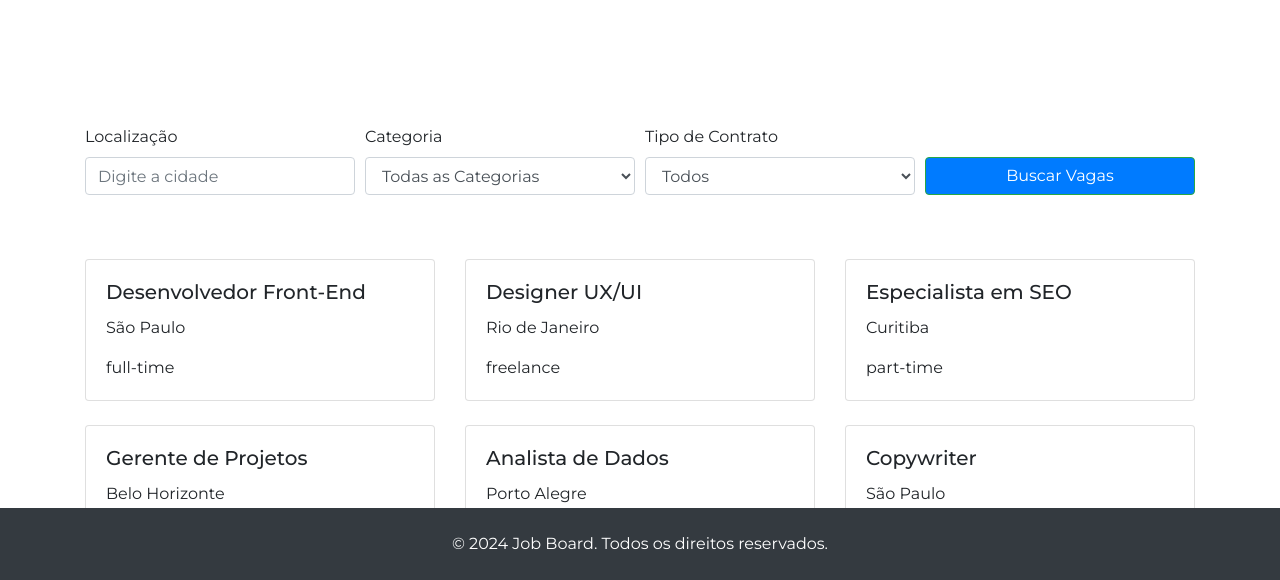
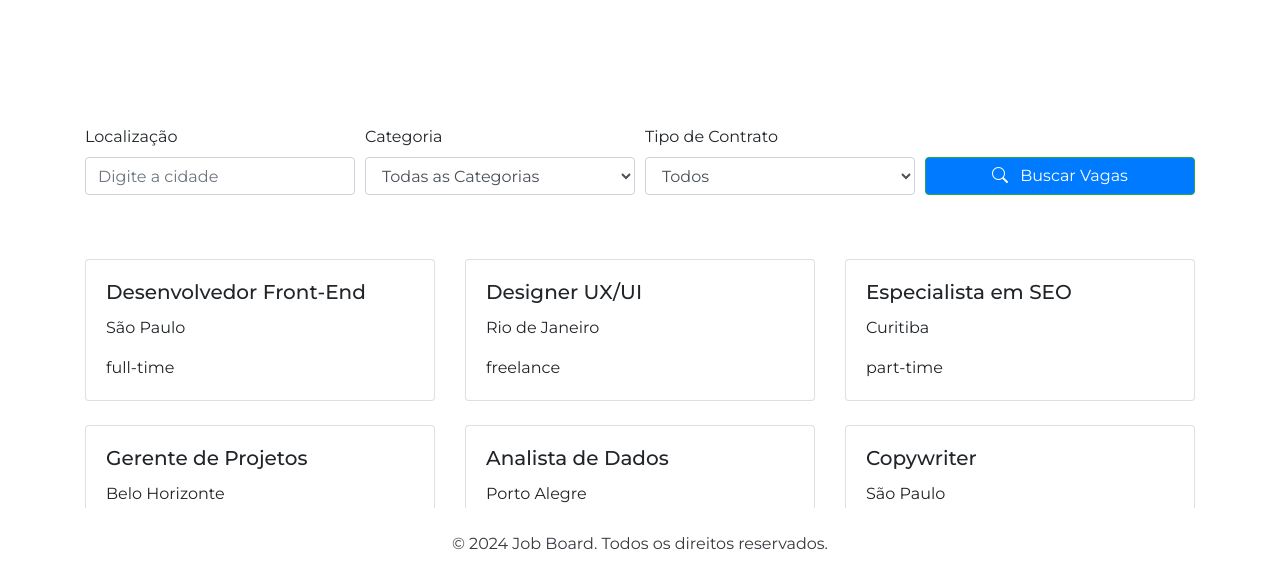
Before and after one commit to LucasNoliveira/bootstrap-job-board, a website: page index.html in a window 1280 px wide. Shown: the part 220-800 px from the top of the page. Drawn offline with nearby package versions, Linux system fonts and the light colour scheme.

Commit message:
botão pesquisar update hover e icone

```diff
--- a/index.html
+++ b/index.html
@@ -7,6 +7,7 @@
     <title>Job Board Elegante</title>
     <link href="https://stackpath.bootstrapcdn.com/bootstrap/4.5.2/css/bootstrap.min.css" rel="stylesheet">
     <script src="https://cdn.jsdelivr.net/npm/typed.js@2.0.12"></script>
+    <link rel="stylesheet" href="https://cdn.jsdelivr.net/npm/bootstrap-icons@1.10.5/font/bootstrap-icons.css">
     <link rel="stylesheet" href="styles.css">
 </head>
 
@@ -77,8 +78,9 @@
                             </select>
                         </div>
                         <div class="col-md-3">
-                            <button type="button" class="btn btn-primary btn-block mt-3" id="search-jobs">Buscar
-                                Vagas</button>
+                            <button type="button" class="btn btn-primary btn-block mt-3" id="search-jobs">
+                                <i class="bi bi-search mr-2"></i> Buscar Vagas
+                            </button>
                         </div>
                     </div>
                 </form>
@@ -92,7 +94,7 @@
         </div>
     </section>
 
-    <footer class="bg-dark text-white text-center py-4 fixed-bottom">
+    <footer class="bg-white text-dark text-center py-4 fixed-bottom">
         <div class="container">
             <p class="mb-0">&copy; 2024 Job Board. Todos os direitos reservados.</p>
         </div>
--- a/styles.css
+++ b/styles.css
@@ -21,7 +21,7 @@ body{
 }
 
 #search-jobs:hover {
-    background-color: #218838;
+    background-color: #243f8a;
     border-color: #1e7e34;
 }
 
```
